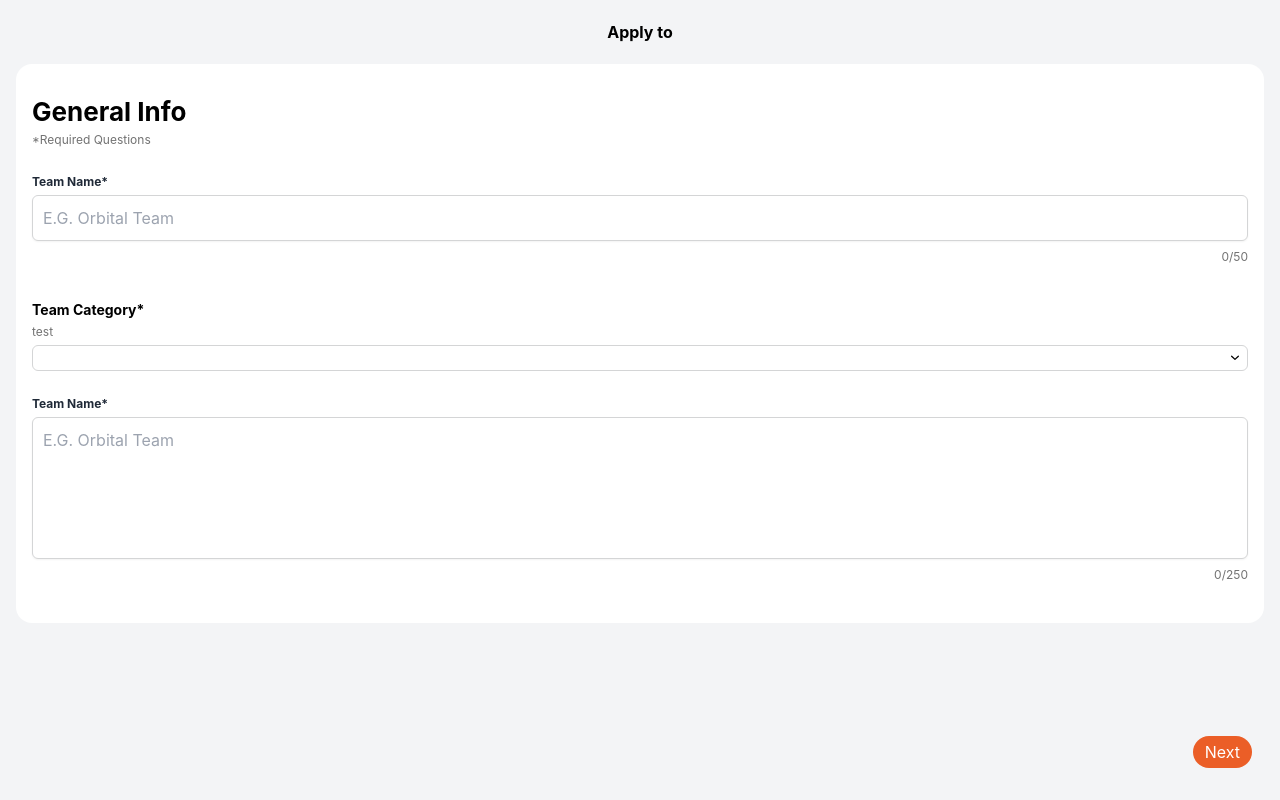
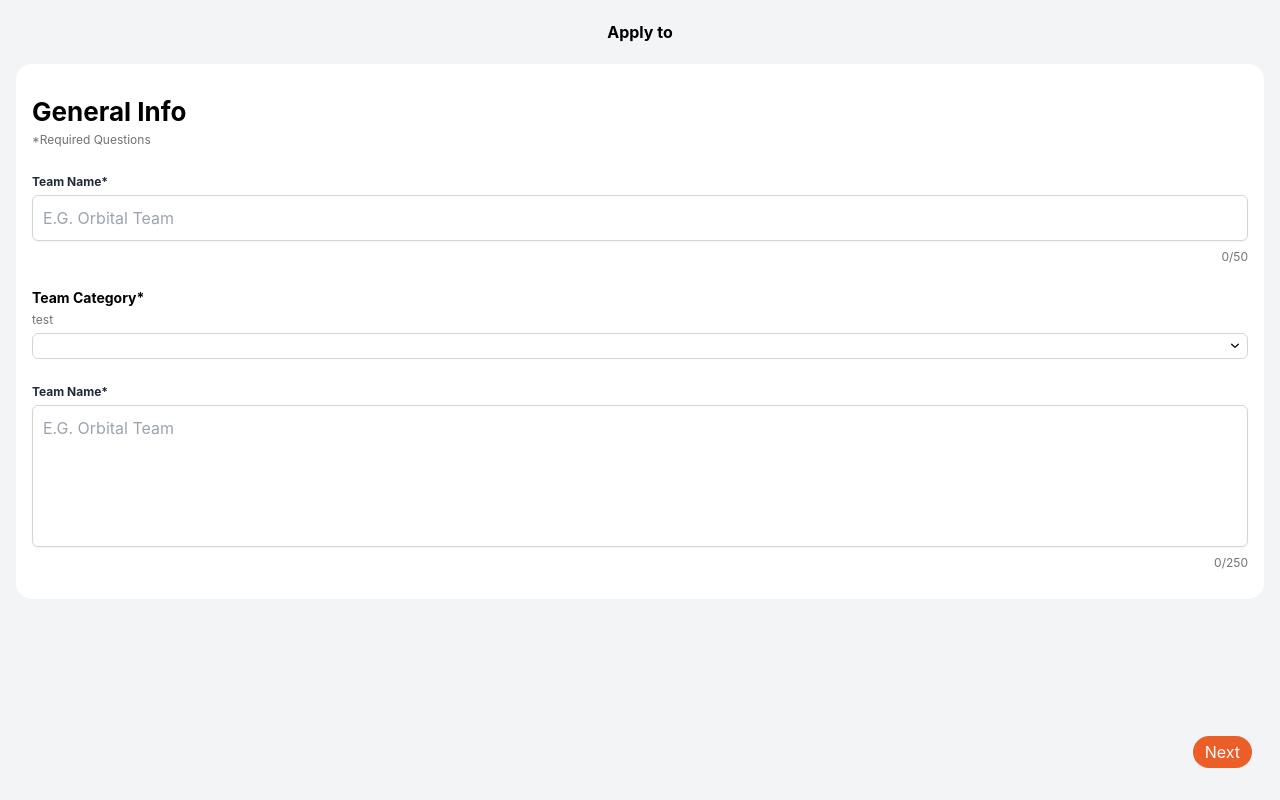
Before and after one commit to DSC-TechLead/nusdevs-frontend-vite, a React (Vite) app: page /hosting-demo in a window 1280 px wide. Built offline with nearby package versions, Linux system fonts and the light colour scheme.

Commit message:
Modify gap for text input

```diff
--- a/src/components/common/form/textinput.tsx
+++ b/src/components/common/form/textinput.tsx
@@ -20,7 +20,7 @@ const TextInput: React.FC<TextInputProps> = ({
   height = 1,
 }) => {
   return (
-    <div className="w-full mb-4">
+    <div className="w-full">
       <label className="block mb-1 font-bold text-gray-800 text-body-small">
         {label}
       </label>
```
